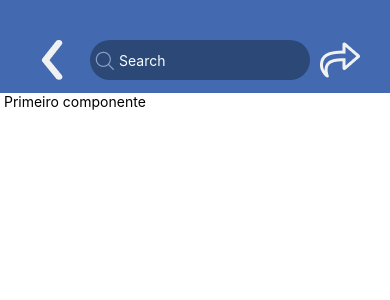
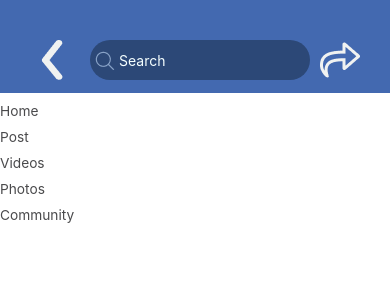
Before and after one commit to Coscript/08-19-TestandoGit, a React Native app: screen / in a window 390 px wide. Shown: the top 300 px of the page. Built offline with nearby package versions, Linux system fonts and the light colour scheme.

Commit message:
Links Importantes

```diff
--- a/App.tsx
+++ b/App.tsx
@@ -2,12 +2,42 @@
 import React from 'react';
 import { StyleSheet, Text, View, Image, TextInput } from 'react-native';
 
+const LinkItem = (props: any) => {
+  return(
+      <Text style= {StylesLink.text} >
+        {props.name}
+      </Text>
+  );
+};
+
+const StylesLink = StyleSheet.create ({
+    text: {
+      color: "#4A4A4C",
+      fontSize: 13.71,
+      marginTop: 10,
+    }
+
+})
+
+
+
 const LinksImportantes = () => {
   return (
-  <View>
-        <Text> Primeiro componente </Text>
+  <View style={StylesLinkImportantes.container}>
+        <LinkItem name="Home" />
+        <LinkItem name="Post" />
+        <LinkItem name="Videos" />
+        <LinkItem name="Photos" />
+        <LinkItem name="Community" />
   </View>);
 };
+const StylesLinkImportantes = StyleSheet.create ({
+  container: {
+
+  }
+
+})
+
 
 
 export default function App() {
```
